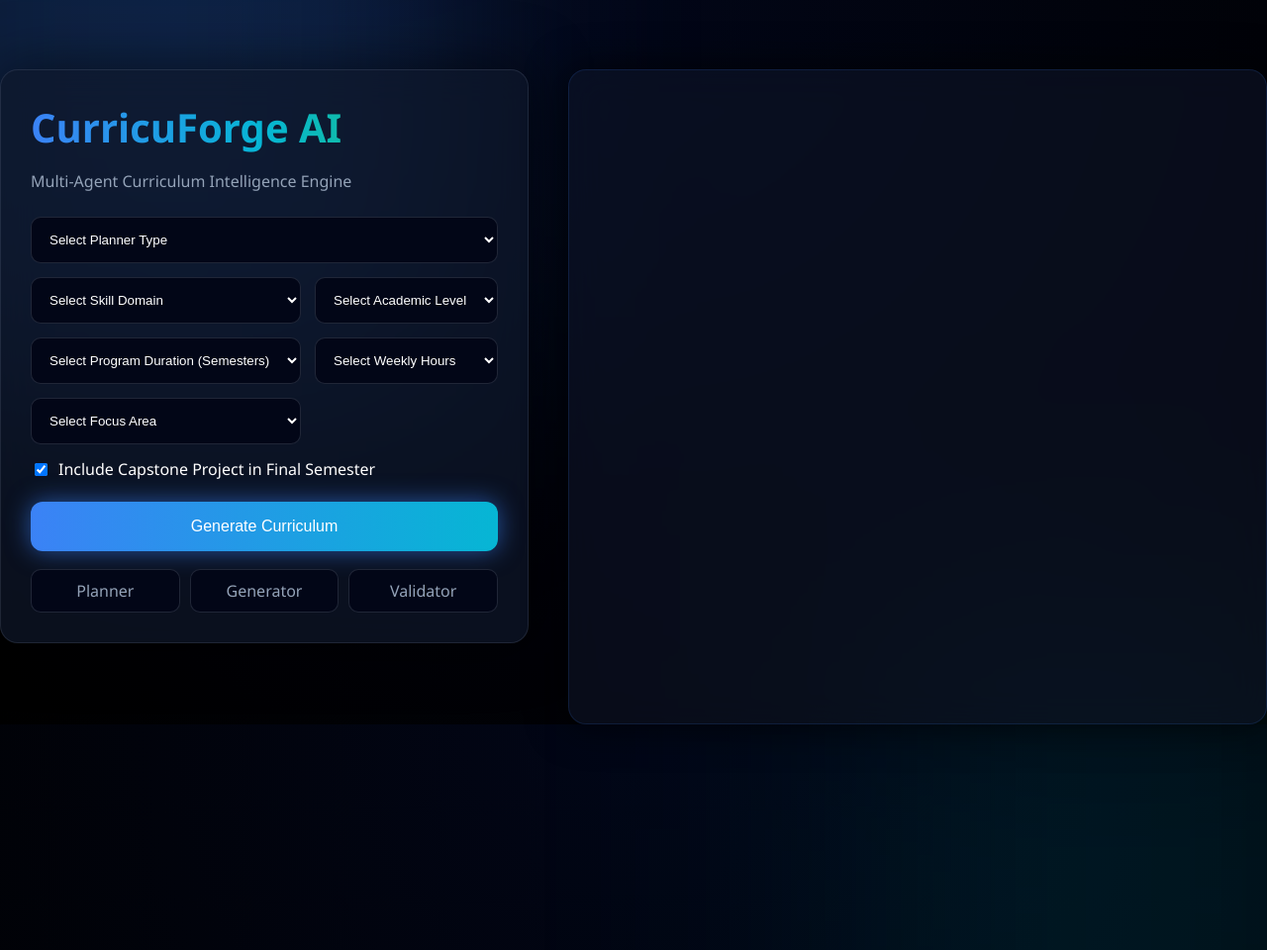
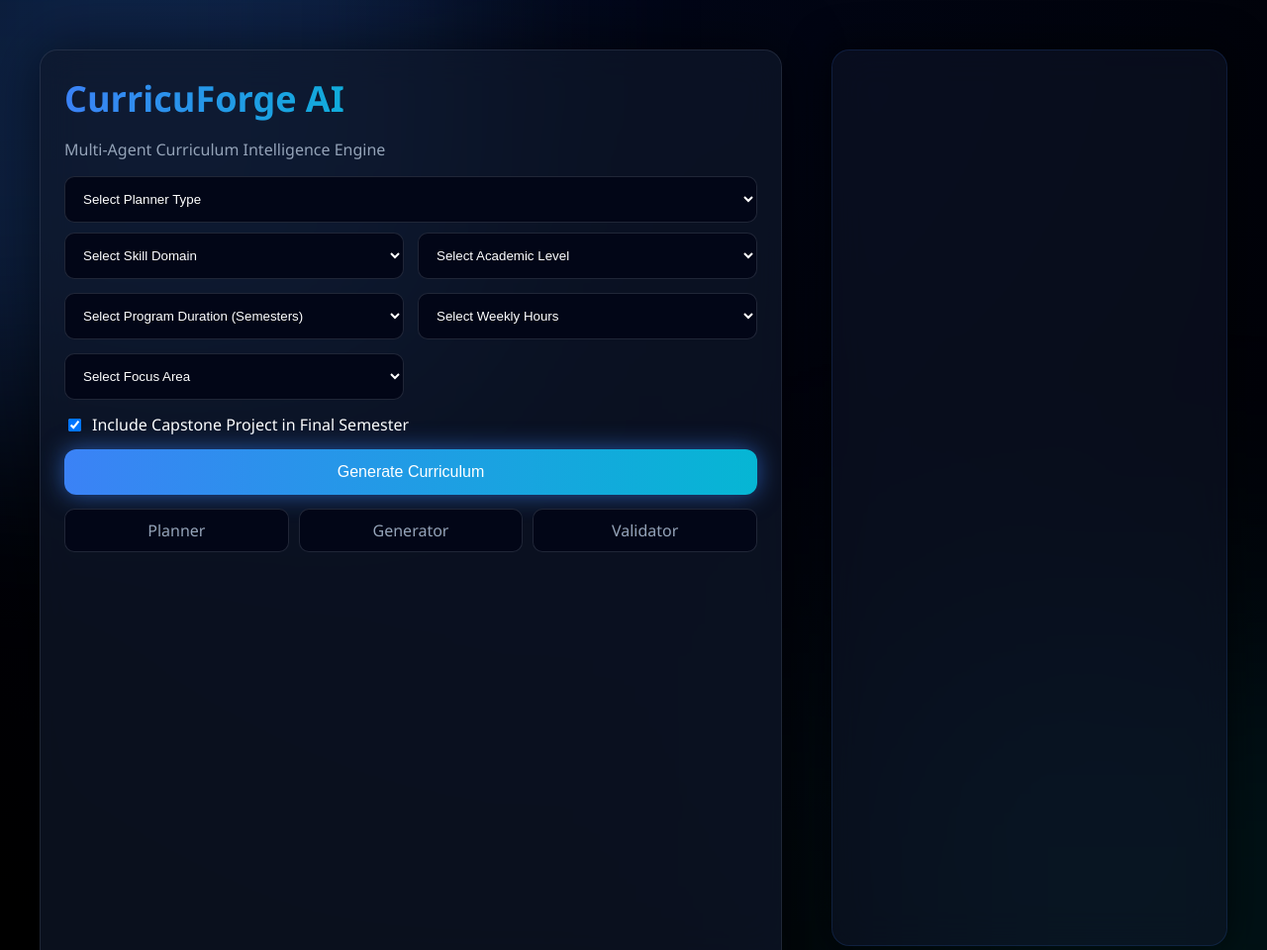
Before and after one commit to syrayaan3666/CurricuForge, a FastAPI app: page / in a window 1280 px wide. Shown: the whole page at 99% size. Run offline with FastAPI, Linux system fonts and the light colour scheme; some libraries are stand-ins or nearby versions.

Commit message:
FINAL PROTOTYPE

```diff
--- a/static/style.css
+++ b/static/style.css
@@ -1,9 +1,13 @@
+html, body{
+    height:100%;
+    overflow:hidden;
+}
+
 body{
     margin:0;
     font-family:Segoe UI, sans-serif;
     background: radial-gradient(circle at top,#020617,#000000);
     color:white;
-    overflow-x:hidden;
 }
 
 /* glow background */
@@ -32,25 +36,28 @@ body::after{
 }
 
 .page{
-    display:flex;
-    justify-content:center;
-    align-items:flex-start;
-    gap:40px;
-    margin-top:70px;
+    display:grid;
+    grid-template-columns:700px 1fr;
+    gap:100px;
+    padding:50px 40px 30px 40px;
+    height:100%;
+    overflow:hidden;
 }
 .card{
     width:700px;
-    padding:30px;
+    padding:24px;
     border-radius:18px;
     background:rgba(15,23,42,0.7);
     backdrop-filter:blur(18px);
     border:1px solid rgba(148,163,184,0.15);
     box-shadow:0 0 60px rgba(0,0,0,0.6);
+    height:100%;
+    overflow-y:auto;
 }
 
 h1{
-    font-size:40px;
-    margin:0;
+    font-size:36px;
+    margin:0 0 8px 0;
     background:linear-gradient(90deg,#3b82f6,#06b6d4,#22c55e);
     background-clip:text;
     -webkit-background-clip:text;
@@ -59,13 +66,13 @@ h1{
 
 .tagline{
     color:#94a3b8;
-    margin-bottom:25px;
+    margin-bottom:16px;
 }
 
 .inputs{
     display:flex;
     flex-direction:column;
-    gap:14px;
+    gap:10px;
 }
 
 .planner-section{
@@ -83,9 +90,9 @@ select{
 }
 
 .generate-btn{
-    margin-top:22px;
+    margin-top:14px;
     width:100%;
-    padding:16px;
+    padding:14px;
     border-radius:12px;
     border:none;
     font-size:16px;
@@ -102,7 +109,7 @@ select{
 }
 
 .agent-timeline{
-    margin-top:18px;
+    margin-top:14px;
     display:flex;
     justify-content:space-between;
     gap:10px;
@@ -133,27 +140,35 @@ select{
     width:100%;
 }
 
-/* ================= RESULT PANEL ================= */
-
 .result-container{
-    width:700px;
-    height:620px;
-    overflow-y:auto;
-    padding:20px;
+    display:flex;
+    flex-direction:column;
+    height:calc(100% - 80px);
+    overflow:hidden;
+    padding:12px;
     border-radius:18px;
     background:rgba(15,23,42,0.55);
     backdrop-filter:blur(18px);
     border:1px solid rgba(59,130,246,0.15);
     box-shadow:0 0 40px rgba(0,0,0,0.7);
+    gap:6px;
 }
 
+/* Generation results (top, scrollable internally) */
+#result{
+    flex:1;
+    overflow-y:auto;
+    overflow-x:hidden;
+    padding-right:4px;
+    min-height:0;
+}
 
 /* custom scrollbar (futuristic look) */
-.result-container::-webkit-scrollbar{
+#result::-webkit-scrollbar{
     width:6px;
 }
 
-.result-container::-webkit-scrollbar-thumb{
+#result::-webkit-scrollbar-thumb{
     background:#3b82f6;
     border-radius:10px;
 }
@@ -396,18 +411,55 @@ select{
     margin-left:6px;
 }
 
-/* result box fills right column */
-.result-container{
+/* Refinement container (bottom zone, fixed height) */
+#refineContainer{
+    flex-shrink:0;
+    border-top:1px solid rgba(59,130,246,0.2);
+    padding-top:6px;
+    padding-bottom:0;
+}
+
+#refineContainer h4{
+    margin:0 0 4px 0;
+    font-size:11px;
+    color:#94a3b8;
+    text-transform:uppercase;
+    letter-spacing:0.5px;
+}
+
+#refineText{
     width:100%;
-    margin-top:0;
+    height:45px;
+    padding:6px;
+    border-radius:6px;
+    background:#020617;
+    color:white;
+    border:1px solid rgba(148,163,184,0.15);
+    font-size:11px;
+    resize:none;
+    font-family:Segoe UI, sans-serif;
+}
+
+#refineText:focus{
+    outline:none;
+    border-color:rgba(59,130,246,0.4);
+    background:rgba(2,6,23,0.9);
+}
+
+#refineBtn{
+    padding:5px 10px;
+    font-size:11px;
+    margin-top:3px;
 }
 
 .download-bar{
     display:flex;
     justify-content:flex-end;
-    gap:10px;
-    margin-bottom:18px;
-    padding:12px 0;
+    gap:8px;
+    margin-bottom:8px;
+    padding:6px 0;
+    border-bottom:1px solid rgba(59,130,246,0.1);
+    padding-bottom:8px;
     border-bottom:1px solid rgba(59,130,246,0.1);
 }
 
--- a/templates/index.html
+++ b/templates/index.html
@@ -140,17 +140,14 @@
 
         <div class="result-container">
             <div id="result"></div>
-        </div>
 
-        <!-- Refinement UI (hidden until a plan is generated) -->
-        <div id="refineContainer" style="display:none; width:700px;">
-            <div class="card" style="padding:16px;">
-                <h3 style="margin:0 0 8px 0;">Refine Curriculum</h3>
+            <!-- Refinement UI (hidden until a plan is generated) -->
+            <div id="refineContainer" style="display:none;">
+                <h4>Refine Curriculum</h4>
                 <textarea id="refineText"
-                    placeholder="e.g. 'Make this more industry-focused and add one capstone project'"
-                    style="width:100%; height:80px; padding:10px; border-radius:8px; background:#020617; color:white; border:1px solid rgba(148,163,184,0.15);"></textarea>
-                <div style="display:flex; justify-content:flex-end; margin-top:8px;">
-                    <button id="refineBtn" class="generate-btn" onclick="refinePlan()">Refine Curriculum</button>
+                    placeholder="e.g. 'Make this more industry-focused and add one capstone project'"></textarea>
+                <div style="display:flex; justify-content:flex-end;">
+                    <button id="refineBtn" class="generate-btn" onclick="refinePlan()">Refine</button>
                 </div>
             </div>
         </div>
```
